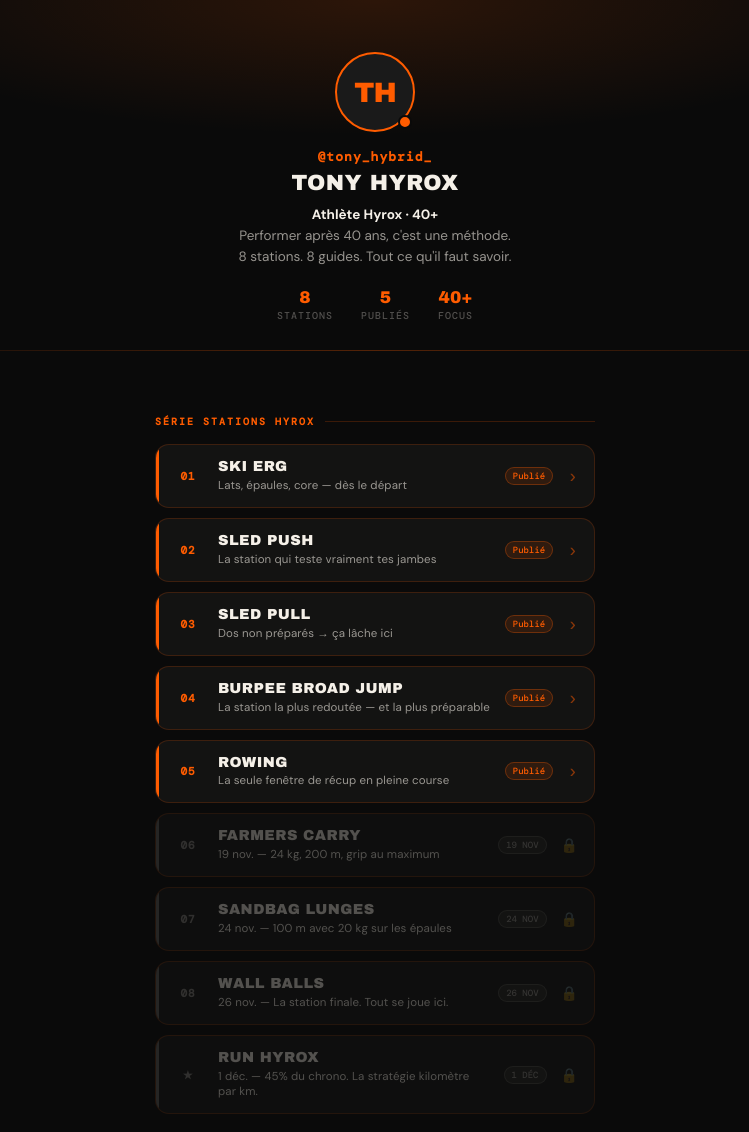
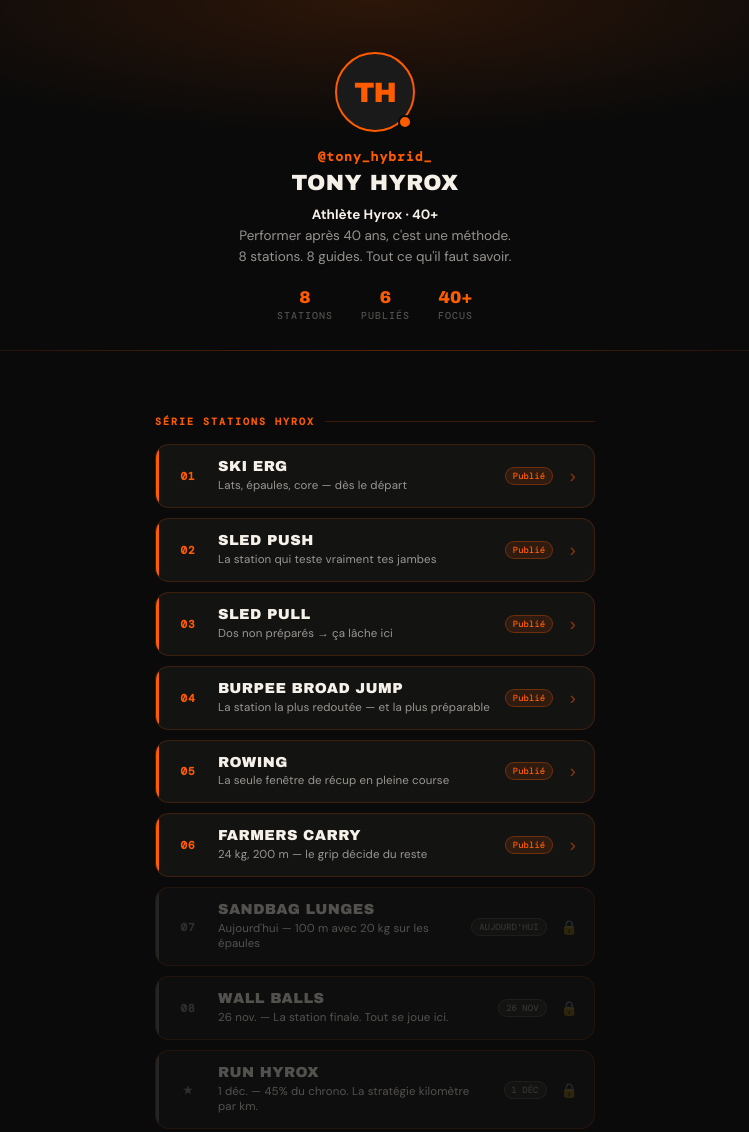
Before and after one commit to tonejay62/instagram-carousels, a plain HTML site: page index.html in a window 1280 px wide. Shown: the top 1132 px of the page, without its empty margins (265-1014 px from the left). Drawn offline with nearby package versions, Linux system fonts and the light colour scheme; a web font is replaced by a local one.

Commit message:
Update link-in-bio: station 6 Farmers Carry published, station 7 today
Co-Authored-By: Claude Sonnet 4.6 <noreply@anthropic.com>
Claude-Session: https://claude.ai/code/session_019UE2t23dcawCgERqmJdE9H

```diff
--- a/index.html
+++ b/index.html
@@ -273,7 +273,7 @@
       <div class="stat-l">Stations</div>
     </div>
     <div class="stat">
-      <div class="stat-n">5</div>
+      <div class="stat-n">6</div>
       <div class="stat-l">Publiés</div>
     </div>
     <div class="stat">
@@ -338,23 +338,23 @@
     <div class="card-arrow">›</div>
   </a>
 
-  <div class="card locked">
+  <a class="card" href="https://www.instagram.com/p/Df6t459itQh/" target="_blank" rel="noopener">
     <div class="card-num">06</div>
     <div class="card-body">
       <div class="card-title">Farmers Carry</div>
-      <div class="card-sub">19 nov. — 24 kg, 200 m, grip au maximum</div>
+      <div class="card-sub">24 kg, 200 m — le grip décide du reste</div>
     </div>
-    <div class="card-badge soon">19 NOV</div>
-    <div class="card-lock">🔒</div>
-  </div>
+    <div class="card-badge">Publié</div>
+    <div class="card-arrow">›</div>
+  </a>
 
   <div class="card locked">
     <div class="card-num">07</div>
     <div class="card-body">
       <div class="card-title">Sandbag Lunges</div>
-      <div class="card-sub">24 nov. — 100 m avec 20 kg sur les épaules</div>
+      <div class="card-sub">Aujourd'hui — 100 m avec 20 kg sur les épaules</div>
     </div>
-    <div class="card-badge soon">24 NOV</div>
+    <div class="card-badge soon">AUJOURD'HUI</div>
     <div class="card-lock">🔒</div>
   </div>
 
```
